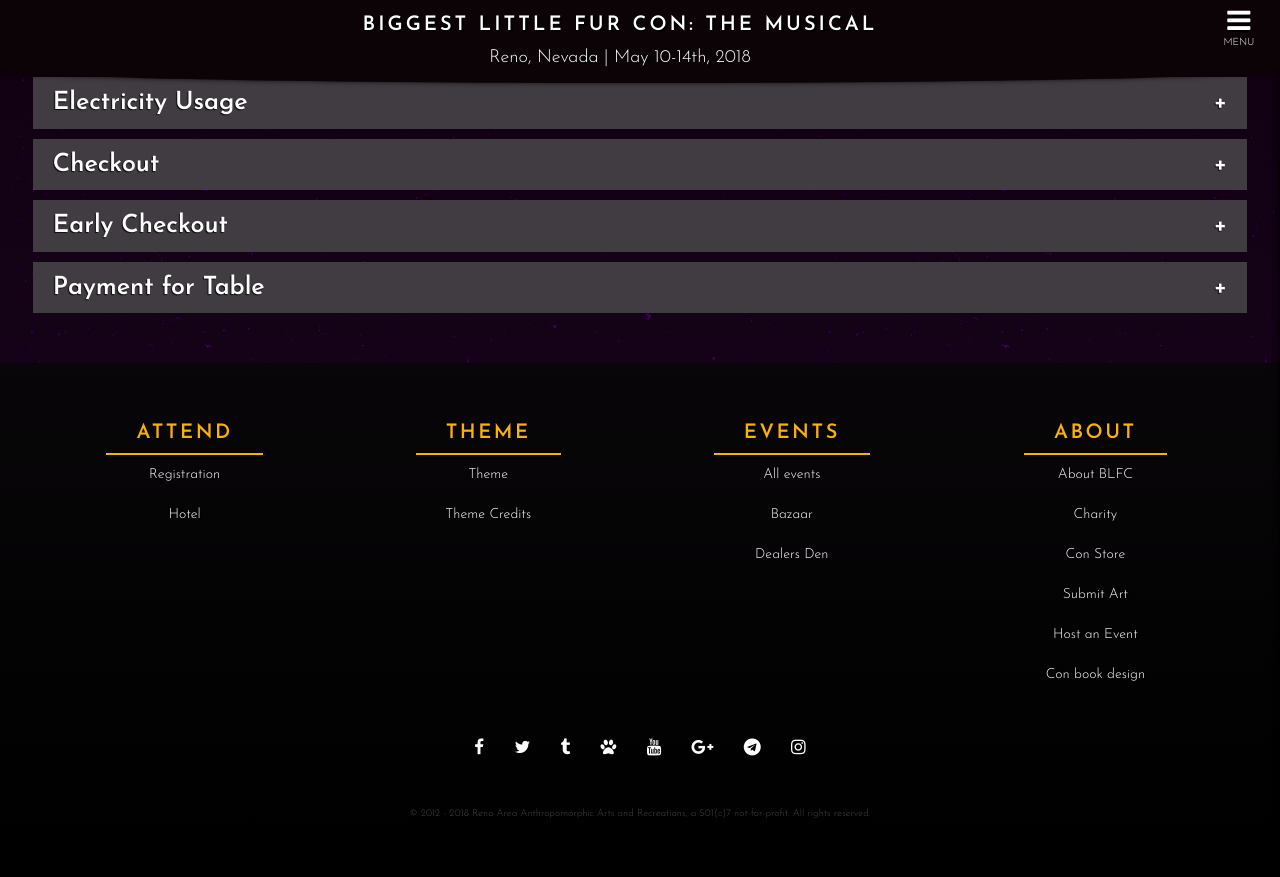
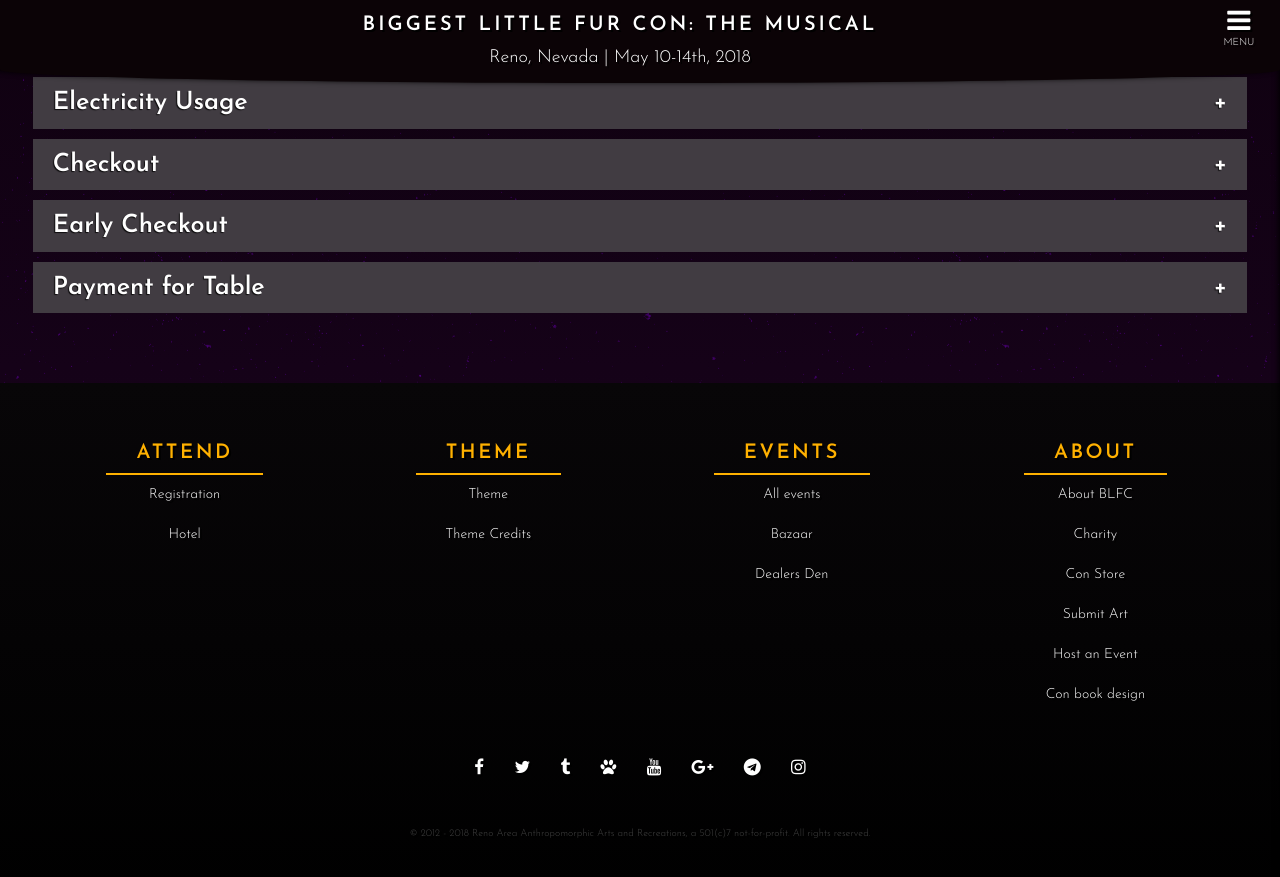
Before and after one commit to blfcweb/biggestlittlefc.github.io, a Jekyll site: the page built from bazaar.md, in a window 1280 px wide and 900 px high, scrolled down 2116 px. Shown: the top 877 px of the window. Built offline with Jekyll 4.4.1, drawn with Linux system fonts in a browser that asks for light colours; our own code applies the rules of GitHub Pages for plain Markdown files.

Commit message:
add padding to accordion list bottom, for mid content accordions

```diff
--- a/_includes/style.css
+++ b/_includes/style.css
@@ -127,6 +127,9 @@ button, a.button, .button, html input[type="button"], input[type="reset"], input
 	background: -webkit-linear-gradient(left, #231a21 0%,#000000 100%);
 	background: linear-gradient(to right, #231a21 0%,#000000 100%);
 	filter: progid:DXImageTransform.Microsoft.gradient( startColorstr='#231a21', endColorstr='#000000',GradientType=1 );
+}
+.accordion-list {
+	padding: 0 0 20px;
 }
 .accordion-list dl {
 	margin: 0;
```
